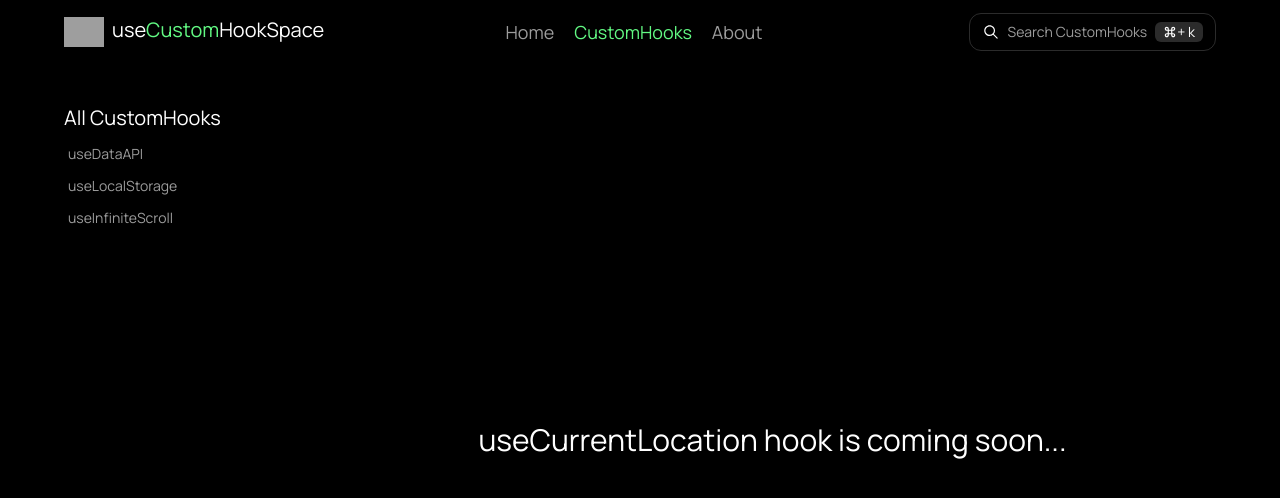
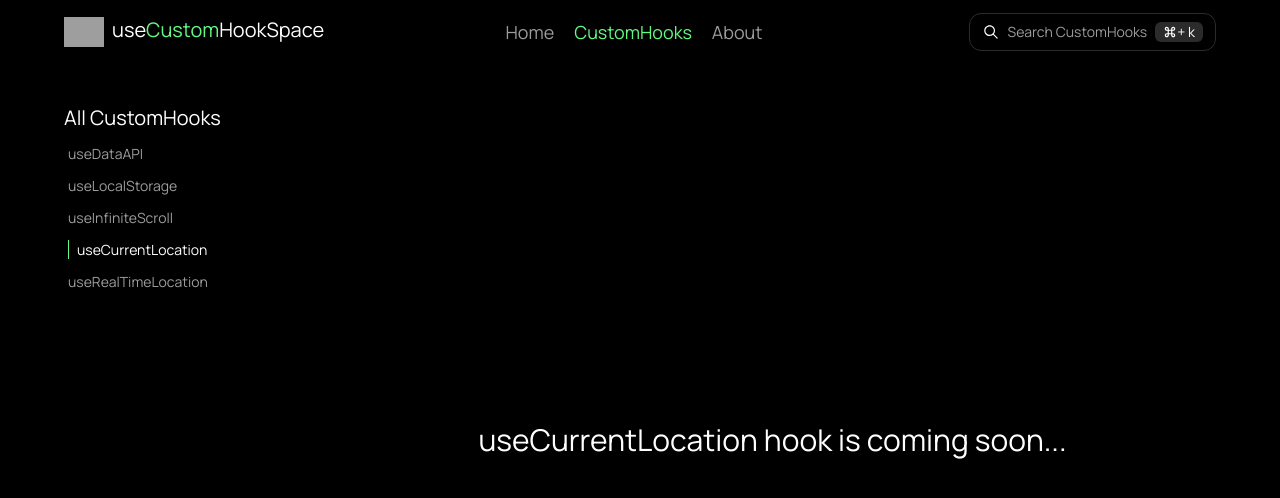
Before and after one commit to vinayisactive/useCustomHookSpace, a Next.js app: page /customhooks/useCurrentLocation in a window 1280 px wide. Shown: the top 498 px of the page. Built offline with nearby package versions, Linux system fonts and the light colour scheme; no server answers; grey boxes are pictures that could not be loaded.

Commit message:
🌱Implemented ISR, UI changes

```diff
--- a/app/(pages)/customhooks/[slug]/page.tsx
+++ b/app/(pages)/customhooks/[slug]/page.tsx
@@ -1,7 +1,15 @@
 import React from "react";
-import CodeSnippet from "@/app/component/CodeSnippet/CodeSnippet";
+import { CodeSnippet } from '@/app/component/index'
 import parseAndSerialize from "@/Helpers/parseAndSerialize";
+import { hooks } from "@/static/hooks";
 
+export function generateStaticParams() {
+ return hooks.map((slug) => {
+    return{
+      slug
+    }
+  })
+}
 
 const page = async ({ params }: { params: { slug: any } }) => {
   try {
@@ -9,7 +17,6 @@ const page = async ({ params }: { params: { slug: any } }) => {
       method: "POST",
       headers: { "Content-Type": "application/json" },
       body: JSON.stringify({ hookname: params?.slug }),
-      next: { revalidate: 0 },
     });
 
     if (!raw.ok) {
--- a/app/(pages)/customhooks/layout.tsx
+++ b/app/(pages)/customhooks/layout.tsx
@@ -1,4 +1,4 @@
-import Sidebar from "@/app/component/Sidebar/Sidebar";
+import {Sidebar} from '@/app/component/index'
 
 export default async function CustomhookpageLayout({
     children,
--- a/app/(pages)/customhooks/page.tsx
+++ b/app/(pages)/customhooks/page.tsx
@@ -1,5 +1,5 @@
 import { hooks } from "../../../static/hooks";
-import ListingCards from '../../component/ListingCards/ListingCards'
+import { ListingCards } from '@/app/component/index'
 
 const page = () => {
   return (
--- a/app/component/BlogCard/BlogCard.tsx
+++ b/app/component/BlogCard/BlogCard.tsx
@@ -9,7 +9,7 @@ const BlogCard = ({ post } : any) => {
 
         <Image src={post.coverImageUrl} width={250} height={250} alt={post.title} loading="lazy" className="rounded-lg"/>
 
-        <div>
+        <div className="flex flex-col gap-2">
           <h2 className="text-white text-xl">{post.title}</h2>
             <div className="flex items-center text-white">
               <Image src={post.authorImageUrl} width={30} height={30} alt={post.authorName}/>
--- a/app/component/Navbar/Navbar.tsx
+++ b/app/component/Navbar/Navbar.tsx
@@ -4,9 +4,7 @@ import React, {useState, useEffect} from "react";
 import Image from "next/image";
 import Link from "next/link";
 import { usePathname, useRouter } from "next/navigation";
-import SearchButton from "../SearchButton/SearchButton";
-import SearchModal from "../SearchModal/SearchModal";
-
+import {SearchModal, SearchButton} from '../index'
 
 
 const navData = [
--- /dev/null
+++ b/app/component/index.ts
@@ -0,0 +1,19 @@
+import BlogCard from "./BlogCard/BlogCard";
+import CodeSnippet from "./CodeSnippet/CodeSnippet";
+import HomeContainer from "./HomeComponents/HomeContainer/HomeContainer";
+import ListingCards from "./ListingCards/ListingCards";
+import Navbar from "./Navbar/Navbar";
+import SearchButton from "./SearchButton/SearchButton";
+import SearchModal from "./SearchModal/SearchModal";
+import Sidebar from "./Sidebar/Sidebar";
+
+export {
+    BlogCard,
+    CodeSnippet,
+    HomeContainer,
+    ListingCards,
+    Navbar,
+    SearchButton,
+    SearchModal,
+    Sidebar
+}
--- a/app/layout.tsx
+++ b/app/layout.tsx
@@ -1,7 +1,7 @@
 import type { Metadata } from "next";
 import { Manrope } from "next/font/google";
 import "./globals.css";
-import Navbar from './component/Navbar/Navbar'
+import { Navbar } from './component/index'
 
 const inter = Manrope({ weight: '400', subsets: ['latin'] })
 
--- a/app/page.tsx
+++ b/app/page.tsx
@@ -1,4 +1,4 @@
-import HomeContainer from "./component/HomeComponents/HomeContainer/HomeContainer";
+import { HomeContainer } from './component/index'
 
 const Home = () => {
   return (
--- a/static/btns.ts
+++ b/static/btns.ts
@@ -1,20 +1,17 @@
 export const ButtonArr = [
-    "useLocalStorage",
+  "",
+  "useLocalStorage",
     "useDataAPI",
     "useLocation",
-    "useNavigation",
-    "useCache",
+    "useRealTimeLocation",
     "useDate",
-    "useDiameter",
     "useDataAPI",
+    "useCurrentLocation",
     "useLocalStorage",
-    "useLocation",
+    "useCurrentLocation",
     "useCookies",
-    "useNavigation",
-    "useCache",
-    "useCookies",
-    "useDateAPI",
-    "useDiameter",
+    "useLocalStorage",
+    "useCurrentLocation",
   ];
 
   export const ButtonArrTwo = [
@@ -22,19 +19,16 @@ export const ButtonArr = [
     "",
     "",
     "",
+    "",
     "useNavigation",
     "useDiameter",
+    "useCurrentLocation",
     "useDataAPI",
-    "useLocation",
-    "useCache",
-    "useCookies",
+    "useRealTimeLocation",
     "useLocalStorage",
     "useDate",
-    "useNavigation",
-    "useDiameter",
+    "useRealTimeLocation",
     "useDataAPI",
-    "useLocation",
-    "useCache",
     "useCookies",
     "useLocalStorage",
     "useDateAPI",
--- a/static/hooks.ts
+++ b/static/hooks.ts
@@ -1 +1 @@
-export const hooks = ["useDataAPI","useLocalStorage", "useInfiniteScroll" ];
+export const hooks = ["useDataAPI","useLocalStorage", "useInfiniteScroll", "useCurrentLocation", "useRealTimeLocation" ];
```
Also changed, not shown: public/uchslogo.png (deleted).
